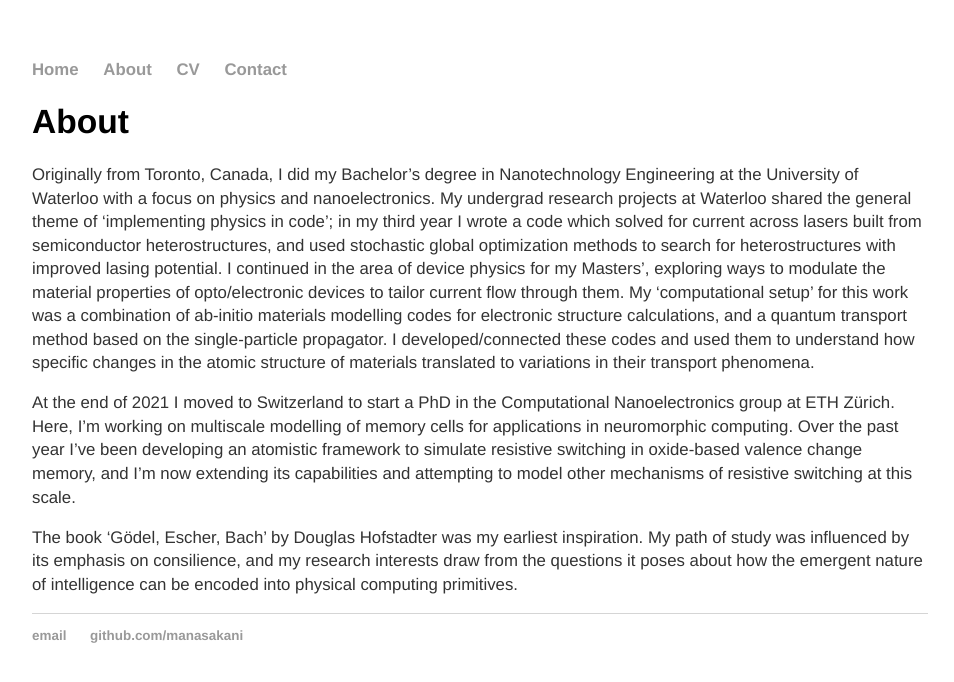
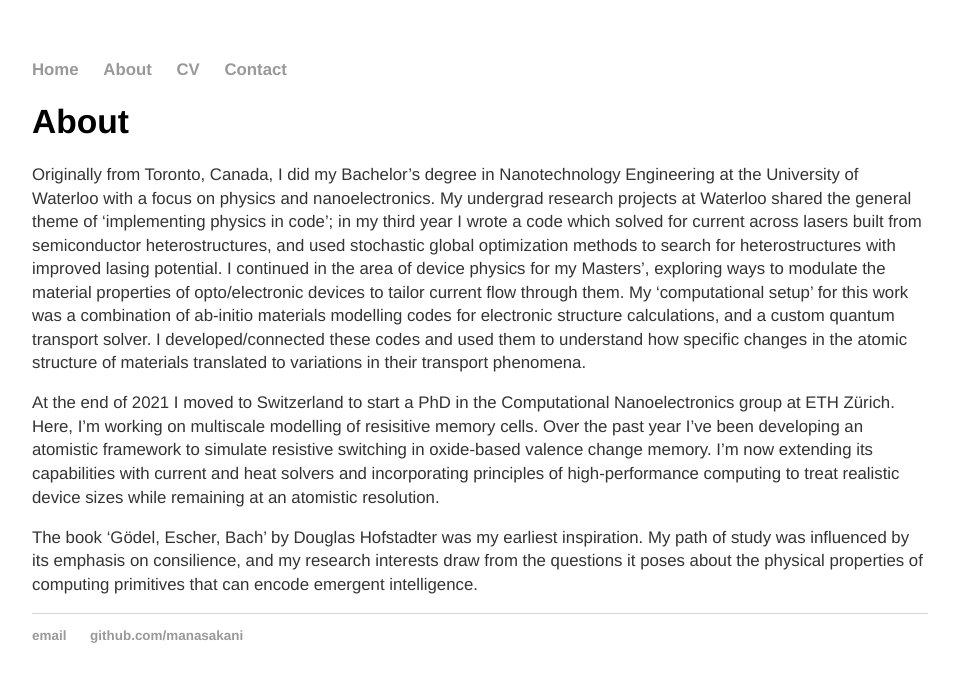
Before and after one commit to manasakani/manaskani.github.io, a Jekyll site: the page built from about/index.md, in a window 1280 px wide. Shown: the top 682 px of the page, without its empty margins (160-1114 px from the left). Built offline with Jekyll 4.4.1, drawn with Linux system fonts in a browser that asks for light colours.

Commit message:
Update index.md

```diff
--- a/about/index.md
+++ b/about/index.md
@@ -5,8 +5,8 @@
 
 # About
 
-Originally from Toronto, Canada, I did my Bachelor's degree in Nanotechnology Engineering at the University of Waterloo with a focus on physics and nanoelectronics. My undergrad research projects at Waterloo shared the general theme of 'implementing physics in code'; in my third year I wrote a code which solved for current across lasers built from semiconductor heterostructures, and used stochastic global optimization methods to search for heterostructures with improved lasing potential. I continued in the area of device physics for my Masters', exploring ways to modulate the material properties of opto/electronic devices to tailor current flow through them. My 'computational setup' for this work was a combination of ab-initio materials modelling codes for electronic structure calculations, and a quantum transport method based on the single-particle propagator. I developed/connected these codes and used them to understand how specific changes in the atomic structure of materials translated to variations in their transport phenomena.
+Originally from Toronto, Canada, I did my Bachelor's degree in Nanotechnology Engineering at the University of Waterloo with a focus on physics and nanoelectronics. My undergrad research projects at Waterloo shared the general theme of 'implementing physics in code'; in my third year I wrote a code which solved for current across lasers built from semiconductor heterostructures, and used stochastic global optimization methods to search for heterostructures with improved lasing potential. I continued in the area of device physics for my Masters', exploring ways to modulate the material properties of opto/electronic devices to tailor current flow through them. My 'computational setup' for this work was a combination of ab-initio materials modelling codes for electronic structure calculations, and a custom quantum transport solver. I developed/connected these codes and used them to understand how specific changes in the atomic structure of materials translated to variations in their transport phenomena.
 
-At the end of 2021 I moved to Switzerland to start a PhD in the Computational Nanoelectronics group at ETH Zürich. Here, I'm working on multiscale modelling of memory cells for applications in neuromorphic computing. Over the past year I've been developing an atomistic framework to simulate resistive switching in oxide-based valence change memory, and I'm now extending its capabilities and attempting to model other mechanisms of resistive switching at this scale.
+At the end of 2021 I moved to Switzerland to start a PhD in the Computational Nanoelectronics group at ETH Zürich. Here, I'm working on multiscale modelling of resisitive memory cells. Over the past year I've been developing an atomistic framework to simulate resistive switching in oxide-based valence change memory. I'm now extending its capabilities with current and heat solvers and incorporating principles of high-performance computing to treat realistic device sizes while remaining at an atomistic resolution.
 
-The book 'Gödel, Escher, Bach' by Douglas Hofstadter was my earliest inspiration. My path of study was influenced by its emphasis on consilience, and my research interests draw from the questions it poses about how the emergent nature of intelligence can be encoded into physical computing primitives.
+The book 'Gödel, Escher, Bach' by Douglas Hofstadter was my earliest inspiration. My path of study was influenced by its emphasis on consilience, and my research interests draw from the questions it poses about the physical properties of computing primitives that can encode emergent intelligence.
```
